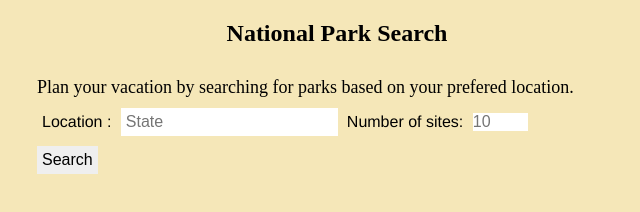
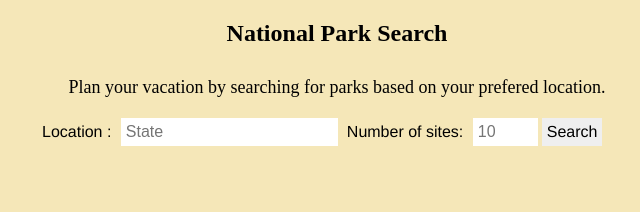
Before and after one commit to nikosamofa/national-parks, a plain HTML site: page index.html in a window 1280 px wide. Shown: the whole page, without its empty margins (303-943 px from the left). Drawn offline with nearby package versions, Linux system fonts and the light colour scheme.

Commit message:
final commit

```diff
--- a/parks.css
+++ b/parks.css
@@ -16,6 +16,9 @@ body {
   margin-right: auto;
   max-width: 600px;
 }
+form{
+  margin-bottom: 20px;
+}
 
 form h1 {
   text-align: center;
@@ -30,25 +33,34 @@ form label{
   padding: 5px;
 }
 form button{
-  display: flex;
+  font-family: 'Franklin Gothic Medium', 'Arial Narrow', Arial, sans-serif;
   margin-top: 10px;
+  padding: 5px;
 }
 h3{
   text-align: center;
   padding-bottom:10px;
+  font-size: large;
 }
 
 h2{
   padding-top: 10px;
+  font-size: 25px;
 }
 
-button, input[type="text"] {
+input[type="text"] {
+  padding: 5px;
+
+}
+input[type='number']{
   padding: 5px;
 }
+
 
 button:hover {
   cursor: pointer;
 }
+
 
 ul {
   list-style: none;
@@ -76,4 +88,5 @@ p {
   font-size: 18px;
   padding-bottom: 10px;
   padding-top: 10px;
+  text-align: center;
 }
```
